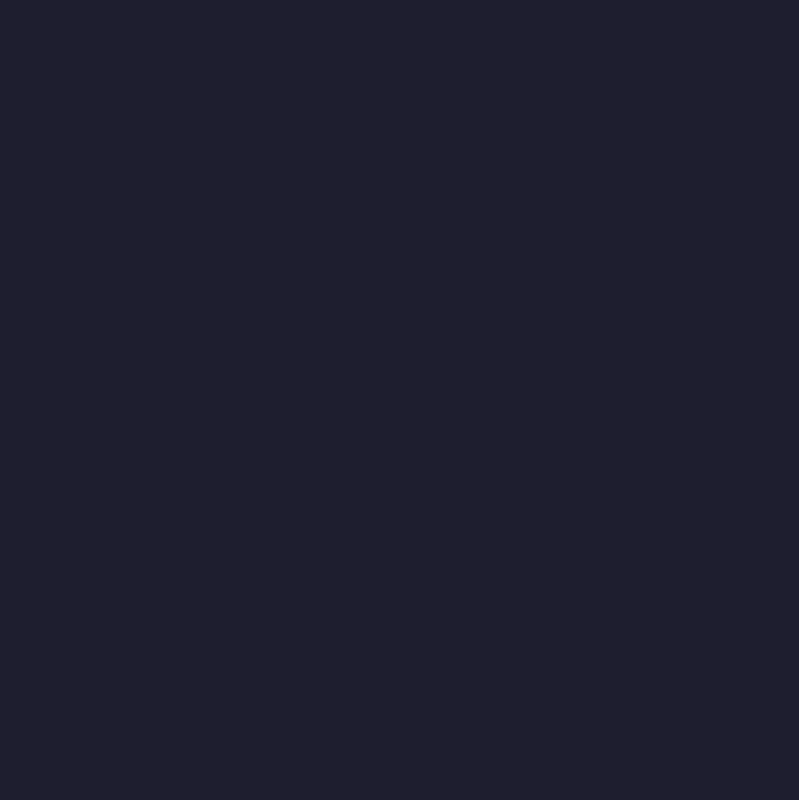
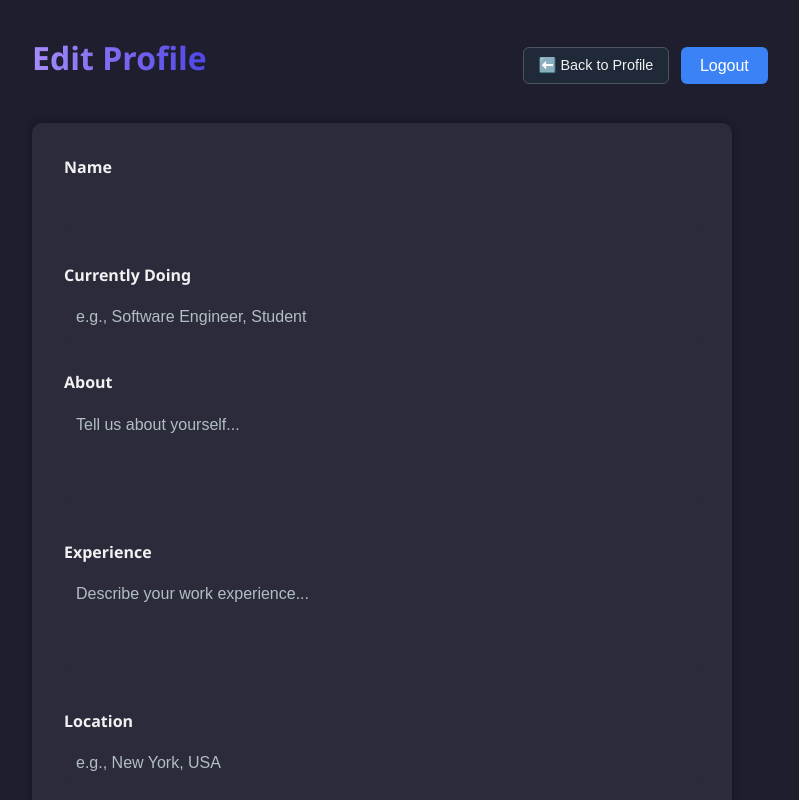
Before and after one commit to pranavpathak08/job-tracker, a React (Vite) app in the folder jobtracker-client/: page /edit-profile in a window 1280 px wide. Before the commit this address had no page. Shown: the top 800 px of the page, without its empty margins (240-1039 px from the left). Built offline with nearby package versions, Linux system fonts and the light colour scheme; no server answers; sample sign-in values are in the browser's storage.

Commit message:
CompleteProfile.jsx and EditProfile.jsx

```diff
--- a/jobtracker-client/src/App.jsx
+++ b/jobtracker-client/src/App.jsx
@@ -10,6 +10,7 @@ import EditJob from './pages/EditJob';
 import UserProfile from './pages/UserProfile';
 import Home from './pages/Home';
 import ViewApplicants from './pages/ViewApplicants';
+import EditProfile from './pages/EditProfile';
 
 function App() {
   return (
@@ -50,6 +51,14 @@ function App() {
             </ProtectedRoute>
           }
         />
+        <Route
+          path="/edit-profile"
+          element={
+            <ProtectedRoute>
+              <EditProfile />
+            </ProtectedRoute>
+          }
+        />
 
       </Routes>
     </BrowserRouter>
--- a/jobtracker-client/src/pages/CompleteProfile.jsx
+++ b/jobtracker-client/src/pages/CompleteProfile.jsx
@@ -53,7 +53,7 @@ function CompleteProfile() {
       <h2 style={{ textAlign: 'center' }}>Complete Your Profile</h2>
 
       <form onSubmit={handleSubmit} style={{ display: 'flex', flexDirection: 'column', maxWidth: '500px', margin: '2rem auto' }}>
-        <input type="text" name="currentlyDoing" placeholder="Most Recent Job / Student" value={formData.currentlyDoing} onChange={handleChange} />
+        <input type="text" name="currentlyDoing" placeholder="Current Status" value={formData.currentlyDoing} onChange={handleChange} />
         <textarea name="about" placeholder="About You" value={formData.about} onChange={handleChange}></textarea>
         <textarea name="experience" placeholder="Experience" value={formData.experience} onChange={handleChange}></textarea>
         <input type="text" name="place" placeholder="State, Country" value={formData.place} onChange={handleChange} />
--- /dev/null
+++ b/jobtracker-client/src/pages/EditProfile.jsx
@@ -0,0 +1,211 @@
+import { useEffect, useState } from 'react';
+import axios from 'axios';
+import LogoutButton from '../components/LogoutButton';
+import { useNavigate } from 'react-router-dom';
+
+function EditProfile() {
+  const [user, setUser] = useState(null);
+  const [formData, setFormData] = useState({
+    name: '',
+    currentlyDoing: '',
+    about: '',
+    experience: '',
+    place: '',
+    company: ''
+  });
+  const [loading, setLoading] = useState(true);
+  const [message, setMessage] = useState('');
+  const navigate = useNavigate();
+
+  useEffect(() => {
+    const fetchProfile = async () => {
+      const token = localStorage.getItem('token');
+      try {
+        const res = await axios.get('http://localhost:5000/api/profile', {
+          headers: {
+            Authorization: `Bearer ${token}`,
+          },
+        });
+        const userData = res.data.user;
+        setUser(userData);
+        setFormData({
+          name: userData.name || '',
+          currentlyDoing: userData.currentlyDoing || '',
+          about: userData.about || '',
+          experience: userData.experience || '',
+          place: userData.place || '',
+          company: userData.company || ''
+        });
+        setLoading(false);
+      } catch (err) {
+        console.error('❌ Error fetching profile:', err);
+        setLoading(false);
+      }
+    };
+
+    fetchProfile();
+  }, []);
+
+  const handleChange = (e) => {
+    setFormData(prev => ({
+      ...prev,
+      [e.target.name]: e.target.value
+    }));
+  };
+
+  const handleSubmit = async (e) => {
+    e.preventDefault();
+    const token = localStorage.getItem('token');
+
+    try {
+      await axios.put(`http://localhost:5000/api/edit-profile`, formData, {
+        headers: {
+          Authorization: `Bearer ${token}`,
+        },
+      });
+
+      setMessage('✅ Profile updated successfully!');
+
+      // Update localStorage user data
+      const updatedUser = { ...JSON.parse(localStorage.getItem('user')), name: formData.name };
+      localStorage.setItem('user', JSON.stringify(updatedUser));
+
+      setTimeout(() => {
+        navigate('/profile');
+      }, 1500);
+
+    } catch (err) {
+      console.error('❌ Error updating profile:', err);
+      setMessage('❌ Failed to update profile. Please try again.');
+    }
+  };
+
+  const button = {
+    padding: '0.4rem 0.9rem',
+    fontSize: '0.9rem',
+    backgroundColor: '#1f2937',
+    color: '#f1f1f1',
+    border: '1px solid #4b5563',
+    borderRadius: '6px',
+    cursor: 'pointer',
+  };
+
+  if (loading) return <p style={{ padding: '2rem' }}>Loading profile...</p>;
+
+  return (
+    <div className="container" style={{ padding: '2rem' }}>
+      {/* Header */}
+      <div style={{
+        display: 'flex',
+        justifyContent: 'space-between',
+        alignItems: 'center',
+        flexWrap: 'wrap',
+        marginBottom: '1.5rem',
+      }}>
+        <h2 className="gradient-heading" style={{ fontSize: '2rem' }}>
+          Edit Profile
+        </h2>
+        <div style={{ display: 'flex', gap: '0.75rem' }}>
+          <button style={button} onClick={() => navigate('/profile')}>
+            ⬅️ Back to Profile
+          </button>
+          <LogoutButton />
+        </div>
+      </div>
+
+      {/* Edit Form */}
+      <div style={{
+        backgroundColor: '#2b2b3c',
+        padding: '2rem',
+        borderRadius: '10px',
+        boxShadow: '0 0 10px rgba(0,0,0,0.4)',
+        maxWidth: '700px'
+      }}>
+        <form onSubmit={handleSubmit} style={{ display: 'flex', flexDirection: 'column', gap: '1rem' }}>
+          <div>
+            <label style={{ display: 'block', marginBottom: '0.5rem', fontWeight: 'bold' }}>Name</label>
+            <input
+              type="text"
+              name="name"
+              value={formData.name}
+              onChange={handleChange}
+              required
+            />
+          </div>
+
+          <div>
+            <label style={{ display: 'block', marginBottom: '0.5rem', fontWeight: 'bold' }}>Currently Doing</label>
+            <input
+              type="text"
+              name="currentlyDoing"
+              placeholder="e.g., Software Engineer, Student"
+              value={formData.currentlyDoing}
+              onChange={handleChange}
+            />
+          </div>
+
+          <div>
+            <label style={{ display: 'block', marginBottom: '0.5rem', fontWeight: 'bold' }}>About</label>
+            <textarea
+              name="about"
+              placeholder="Tell us about yourself..."
+              rows={4}
+              value={formData.about}
+              onChange={handleChange}
+            />
+          </div>
+
+          <div>
+            <label style={{ display: 'block', marginBottom: '0.5rem', fontWeight: 'bold' }}>Experience</label>
+            <textarea
+              name="experience"
+              placeholder="Describe your work experience..."
+              rows={4}
+              value={formData.experience}
+              onChange={handleChange}
+            />
+          </div>
+
+          <div>
+            <label style={{ display: 'block', marginBottom: '0.5rem', fontWeight: 'bold' }}>Location</label>
+            <input
+              type="text"
+              name="place"
+              placeholder="e.g., New York, USA"
+              value={formData.place}
+              onChange={handleChange}
+            />
+          </div>
+
+          <div>
+            <label style={{ display: 'block', marginBottom: '0.5rem', fontWeight: 'bold' }}>Company/University</label>
+            <input
+              type="text"
+              name="company"
+              placeholder="e.g., Google, Harvard University"
+              value={formData.company}
+              onChange={handleChange}
+            />
+          </div>
+
+          <button type="submit" style={{ marginTop: '1rem', padding: '0.75rem' }}>
+            Update Profile
+          </button>
+        </form>
+
+        {message && (
+          <p style={{
+            marginTop: '1rem',
+            textAlign: 'center',
+            color: message.includes('✅') ? '#9ae6b4' : '#f87171',
+            fontWeight: 'bold'
+          }}>
+            {message}
+          </p>
+        )}
+      </div>
+    </div>
+  );
+}
+
+export default EditProfile;
--- a/jobtracker-client/src/pages/Register.jsx
+++ b/jobtracker-client/src/pages/Register.jsx
@@ -80,6 +80,19 @@ function Register() {
         </button>
       </form>
 
+      <p style={{ textAlign: 'center', marginTop: '1.5rem' }}>
+        <span
+          onClick={() => navigate('/login')}
+          style={{
+            color: '#3b82f6',
+            cursor: 'pointer',
+            textDecoration: 'none'
+          }}
+        >
+          Already have an account? Sign in
+        </span>
+      </p>
+
       {message && (
         <p style={{ textAlign: 'center', color: '#f87171' }}>{message}</p>
       )}
--- a/jobtracker-client/src/pages/UserProfile.jsx
+++ b/jobtracker-client/src/pages/UserProfile.jsx
@@ -54,6 +54,9 @@ function UserProfile() {
           <button style={button} onClick={() => navigate('/dashboard')}>
             ⬅️ Back to Dashboard
           </button>
+          <button style={button} onClick={() => navigate('/edit-profile')}>
+            ✏️ Edit Profile
+          </button>
           <LogoutButton />
         </div>
       </div>
@@ -72,6 +75,9 @@ function UserProfile() {
         <p><strong>About:</strong> {user.about || '—'}</p>
         <p><strong>Experience:</strong> {user.experience || '—'}</p>
         <p><strong>Joined On:</strong> {user.createdAt?.split('T')[0]}</p>
+        <p><strong>Location:</strong> {user.place || '—'}</p>
+        <p><strong>Company/University:</strong> {user.company || '—'}</p>
+
       </div>
     </div>
   );
```
